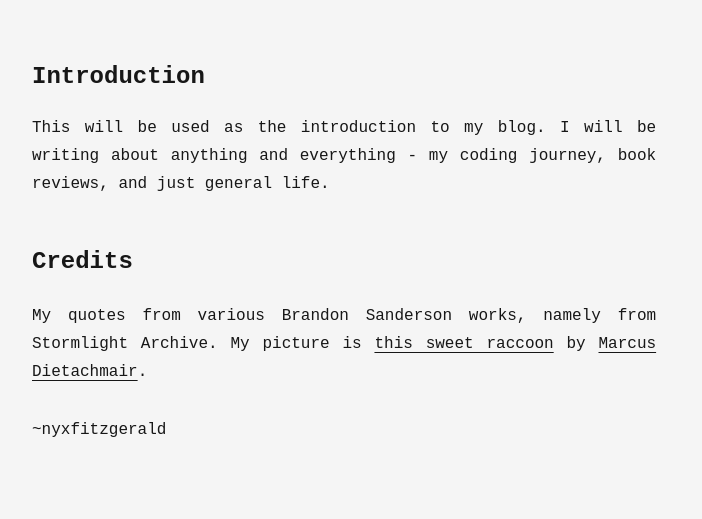
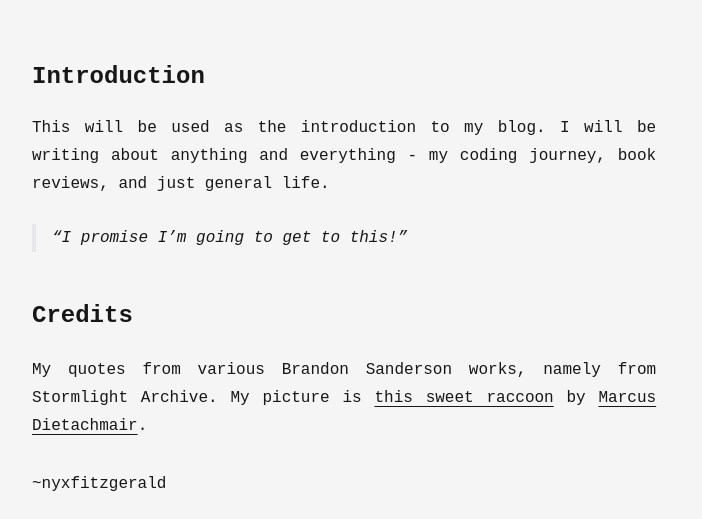
Before and after one commit to nicfitzgerald/nicfitzgerald.dev, an Astro site: page /blog/intro in a window 1280 px wide. Shown: the part 227-746 px from the top of the page, without its empty margins (288-990 px from the left). Built offline with nearby package versions, Linux system fonts and the light colour scheme; Astro itself is replaced by a stand-in of ours; a web font is replaced by a local one.

Commit message:
Add note to the intro page

```diff
--- a/src/pages/blog/intro.md
+++ b/src/pages/blog/intro.md
@@ -13,6 +13,8 @@ filename: intro
 
 This will be used as the introduction to my blog. I will be writing about anything and everything - my coding journey, book reviews, and just general life.
 
+> I promise I'm going to get to this!
+
 ## Credits
 
 My quotes from various Brandon Sanderson works, namely from Stormlight Archive. My picture is [this sweet raccoon](https://unsplash.com/photos/black-and-white-animal-on-green-grass-during-daytime-P7Tn-_IbrKI) by [Marcus Dietachmair](https://unsplash.com/@marcus_d).
```
